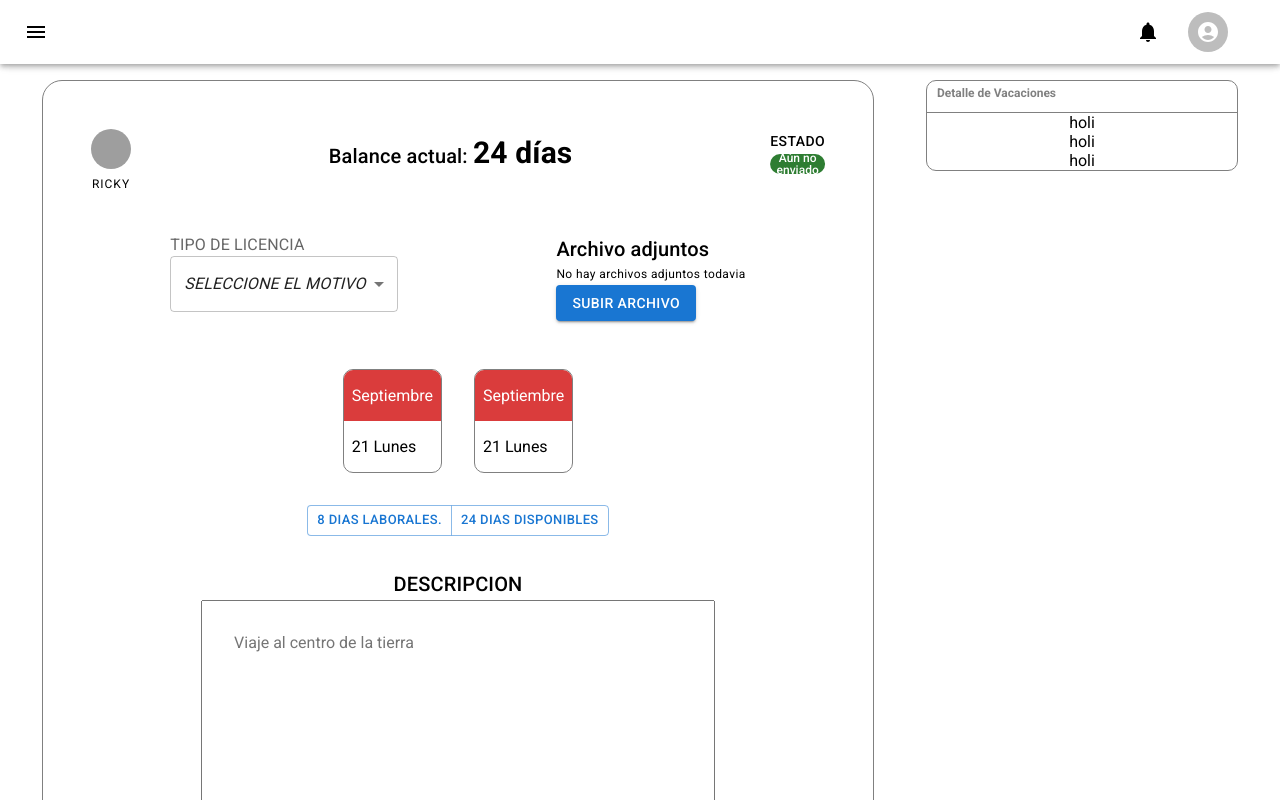
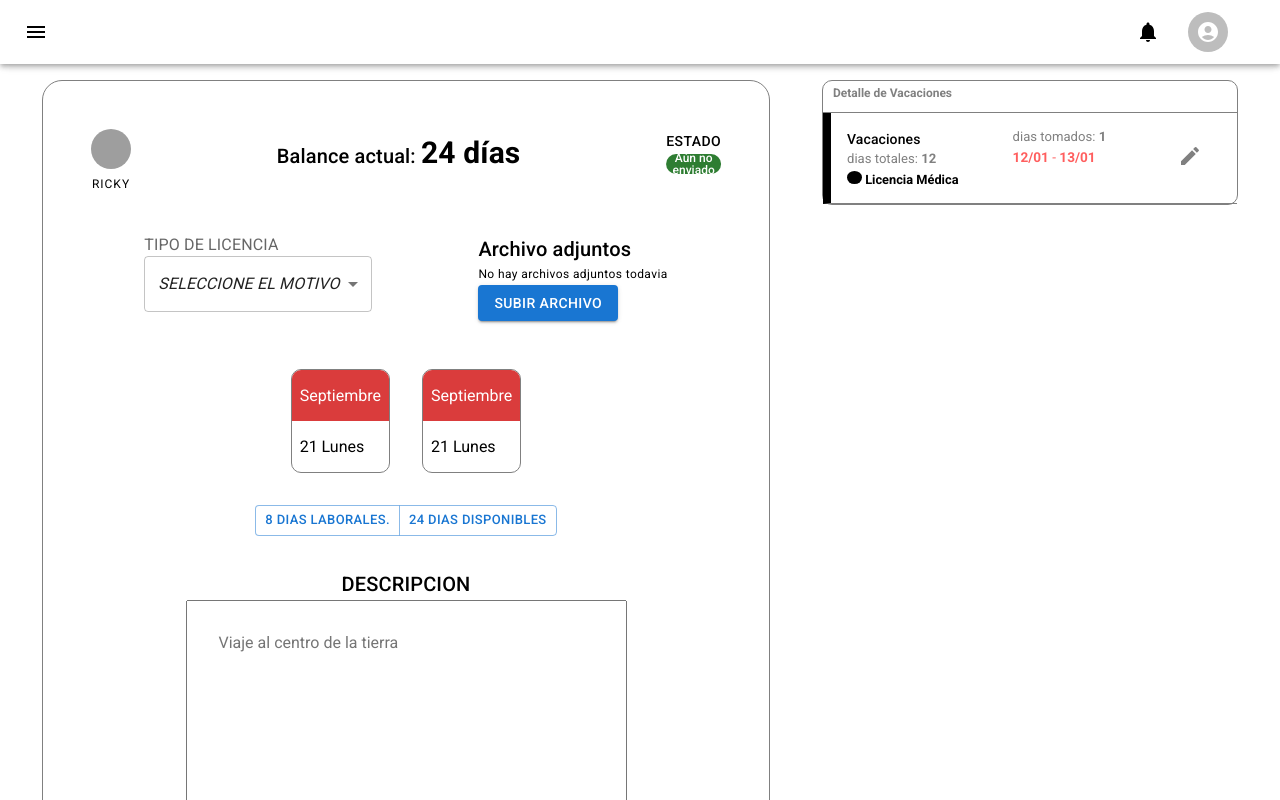
Before and after one commit to PJoaquin-adviters/Proyecto-final-adviters, a React (Create React App) app: page /cargarLicencia in a window 1280 px wide. Shown: the top 800 px of the page. Built offline with nearby package versions, Linux system fonts and the light colour scheme; grey boxes are pictures that could not be loaded.

Commit message:
Crea item de lista de licencias pendientes

```diff
--- a/src/Pages/CargarLicenciaPage/CargarLicenciaPage.jsx
+++ b/src/Pages/CargarLicenciaPage/CargarLicenciaPage.jsx
@@ -15,12 +15,13 @@ import {
 import scaloni from "./scaloni.jpg";
 import "./CargarLicenciaStyle.css";
 import Lista from "../../components/lista/Lista";
+import ListItemCargaLicencia from "../../components/ListItemCargaLicencia/ListItemCargaLicencia";
 
 const CargarLicenciaPage = () => {
   return (
     //el grid es de 12. Entonces, puse lg -> 8 para que un espacio sobre y pueda ser usado como un distanciamiento parejo entre el container principal y la lista
     <Grid container padding={2} justifyContent={"space-around"}>
-      <Grid xs={12} lg={8} >
+      <Grid xs={12} lg={7} >
         <main id="cl-contenedor">
           <section id="cl-titulo">
             <div>
@@ -117,13 +118,11 @@ const CargarLicenciaPage = () => {
         </main>
       </Grid>
 
-      <Grid xs={12} lg={3}>
+      <Grid xs={12} lg={4}>
         <aside>
           <Lista titulo="Detalle de Vacaciones">
             <>
-            <div>holi</div>
-            <p>holi</p>
-            <p>holi</p>
+            <ListItemCargaLicencia></ListItemCargaLicencia>
             </>
           </Lista>
         </aside>
--- /dev/null
+++ b/src/components/ListItemCargaLicencia/ListItemCargaLicencia.css
@@ -0,0 +1,43 @@
+#contenedor-item-cargar-licencia{
+    padding: 1em;
+    border-bottom: 1px solid gray;
+    border-left: 0.5em solid black;
+    display: flex;
+    gap: 1em
+}
+
+#contenedor-item-cargar-licencia span{
+    width: 40%;
+    text-align: left;
+}
+
+#contenedor-item-cargar-licencia span:last-of-type{
+    width: 10%;
+    text-align: left;
+    color: grey;
+    align-self: center;
+}
+
+#contenedor-item-cargar-licencia  .item-cl-texto-secundario{
+    font-size: 0.82em;
+    color: gray;
+    margin-bottom: 0.4em;
+}
+
+#contenedor-item-cargar-licencia .item-cl-motivo{
+    font-weight: bold;
+    font-size: 0.8em;
+}
+
+#contenedor-item-cargar-licencia .item-cl-icono {
+    display: inline-block;
+    width: 1em;
+    height: 1em;
+    background-color: black;
+    border-radius: 50%;
+}
+
+#contenedor-item-cargar-licencia .item-cl-fecha {
+    font-size: 0.85em;
+    color: rgba(255, 0, 0, 0.63);
+}
--- /dev/null
+++ b/src/components/ListItemCargaLicencia/ListItemCargaLicencia.jsx
@@ -0,0 +1,28 @@
+import React from 'react'
+import "./ListItemCargaLicencia.css"
+import { Typography } from '@mui/material'
+import CreateIcon from '@mui/icons-material/Create';
+
+const ListItemCargaLicencia = () => {
+    let licencia = "";
+
+
+  return (
+    <div id='contenedor-item-cargar-licencia'>
+        <span>
+            <Typography variant="subtitle2">{licencia || "Vacaciones"}</Typography>
+            <p className='item-cl-texto-secundario'>dias totales: <b>12</b></p>
+            <p className='item-cl-motivo'> <span className='item-cl-icono'></span> Licencia Médica</p>
+        </span>
+        <span>
+            <p className='item-cl-texto-secundario'>dias tomados: <b>1</b></p>
+            <p className='item-cl-fecha'><b>12/01</b> - <b>13/01</b></p>
+        </span>
+        <span>
+            <CreateIcon></CreateIcon>
+        </span>
+    </div>
+  )
+}
+
+export default ListItemCargaLicencia
```
